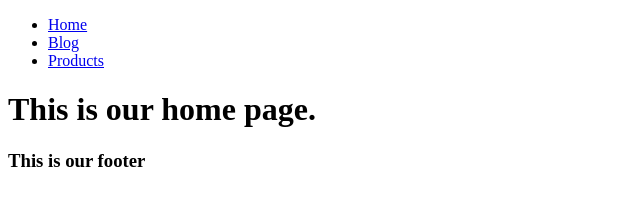
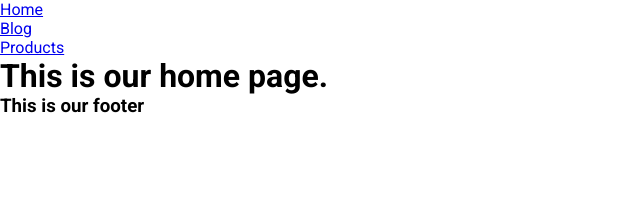
Before and after one commit to bregarulai/gatsby-example, a Gatsby site: page / in a window 1280 px wide. Shown: the whole page, without its empty margins (0-640 px from the left). Built offline with nearby package versions, Linux system fonts and the light colour scheme; Gatsby itself is replaced by a stand-in of ours.

Commit message:
Created global styles

```diff
--- a/src/components/layout/Layout.js
+++ b/src/components/layout/Layout.js
@@ -1,6 +1,7 @@
 import React from "react"
 import Footer from "../footer/Footer"
 import Navbar from "../navbar/Navbar"
+import "./layout.css"
 
 const Layout = ({ children }) => {
   return (
--- /dev/null
+++ b/src/components/layout/layout.css
@@ -0,0 +1,12 @@
+@import url('https://fonts.googleapis.com/css2?family=Roboto:wght@400;700&display=swap');
+
+* {
+    margin: 0;
+    padding: 0;
+    box-sizing: border-box;
+}
+
+body {
+    font-family: 'Roboto',
+        sans-serif;
+}
```
